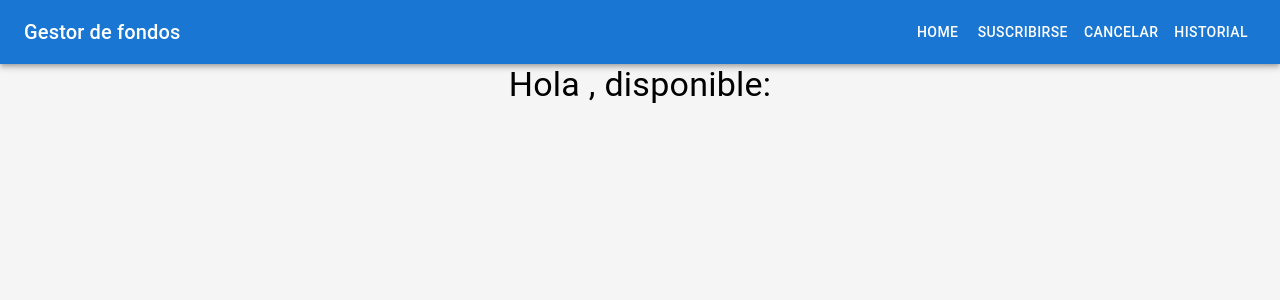
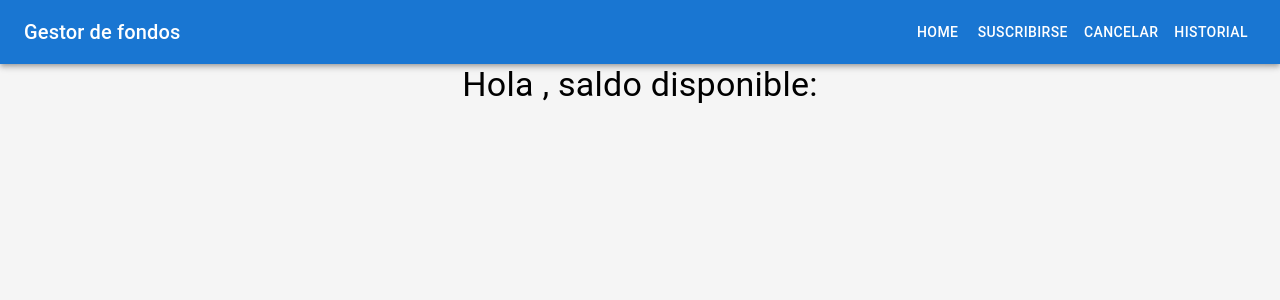
Before and after one commit to SebastianCl/fund_manager-front, a React (Create React App) app: page / in a window 1280 px wide. Shown: the top 300 px of the page. Built offline with nearby package versions, Linux system fonts and the light colour scheme; no server answers.

Commit message:
notificar

```diff
--- a/src/App.js
+++ b/src/App.js
@@ -20,7 +20,7 @@ function App() {
   useEffect(() => {
     const fetchUserData = async () => {
       try {
-        const response = await fetch('http://localhost:8000/users/1'); // Ajustar URL según tu configuración de API
+        const response = await fetch('http://localhost:8000/users/1');
         if (!response.ok) {
           throw new Error('Error al cargar los datos del usuario');
         }
@@ -81,7 +81,7 @@ function App() {
           <Route path="/history" element={<TransactionHistory />} />
           <Route path="/" element={
             <Typography variant="h4" align="center" gutterBottom>
-              Hola {userData ? userData.name : ''}, disponible: {userData ? formatCurrency(userData.amount) : ''}
+              Hola {userData ? userData.name : ''}, saldo disponible: {userData ? formatCurrency(userData.amount) : ''}
             </Typography>
           } />
         </Routes>
--- a/src/components/FundSubscription.js
+++ b/src/components/FundSubscription.js
@@ -48,7 +48,8 @@ function FundSubscription() {
         const subscriptionData = {
             user_id: 1,
             fund_id: selectedFund,
-            amount: parseInt(amount)
+            amount: parseInt(amount),
+            notification: notificationMethod
         };
 
         try {
```
